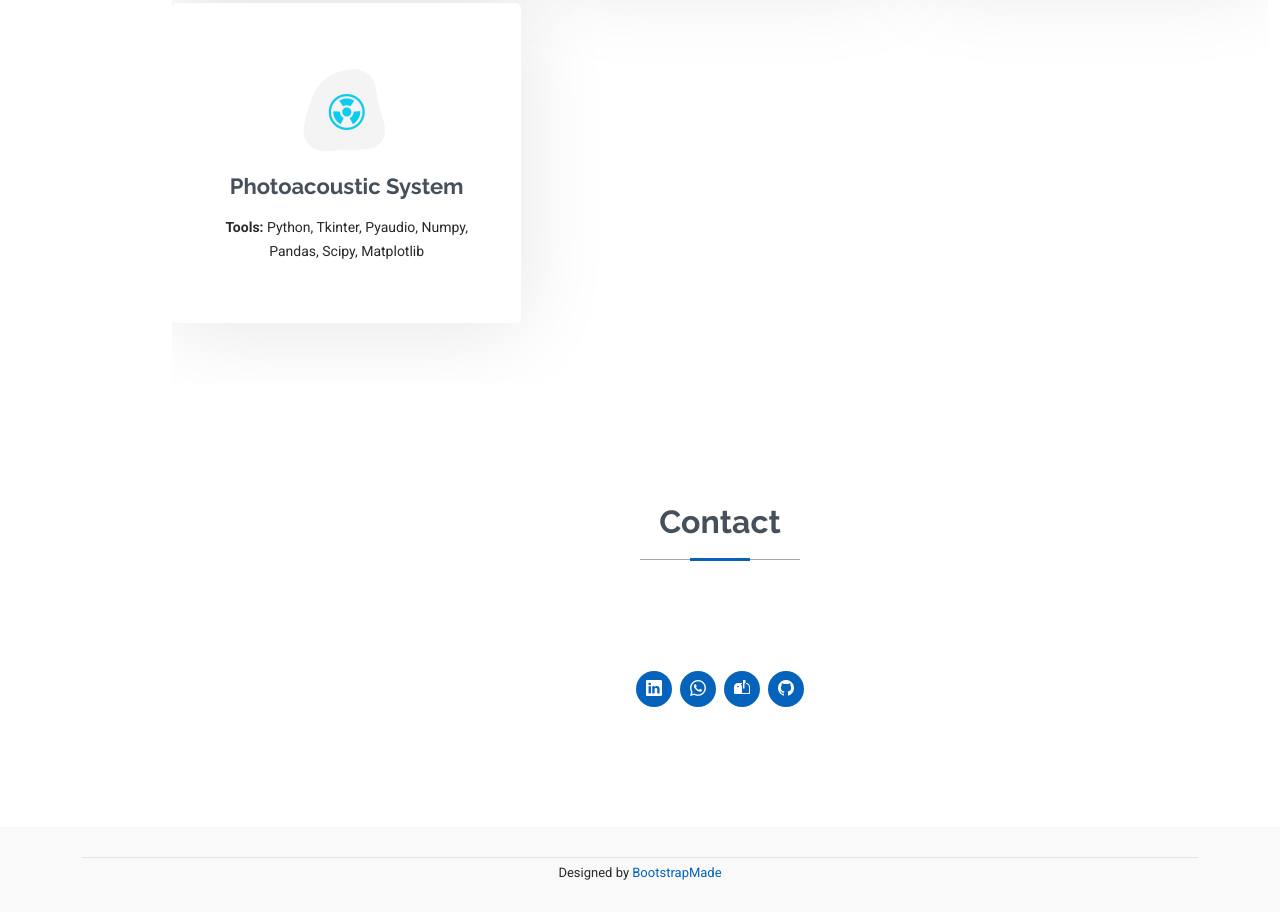
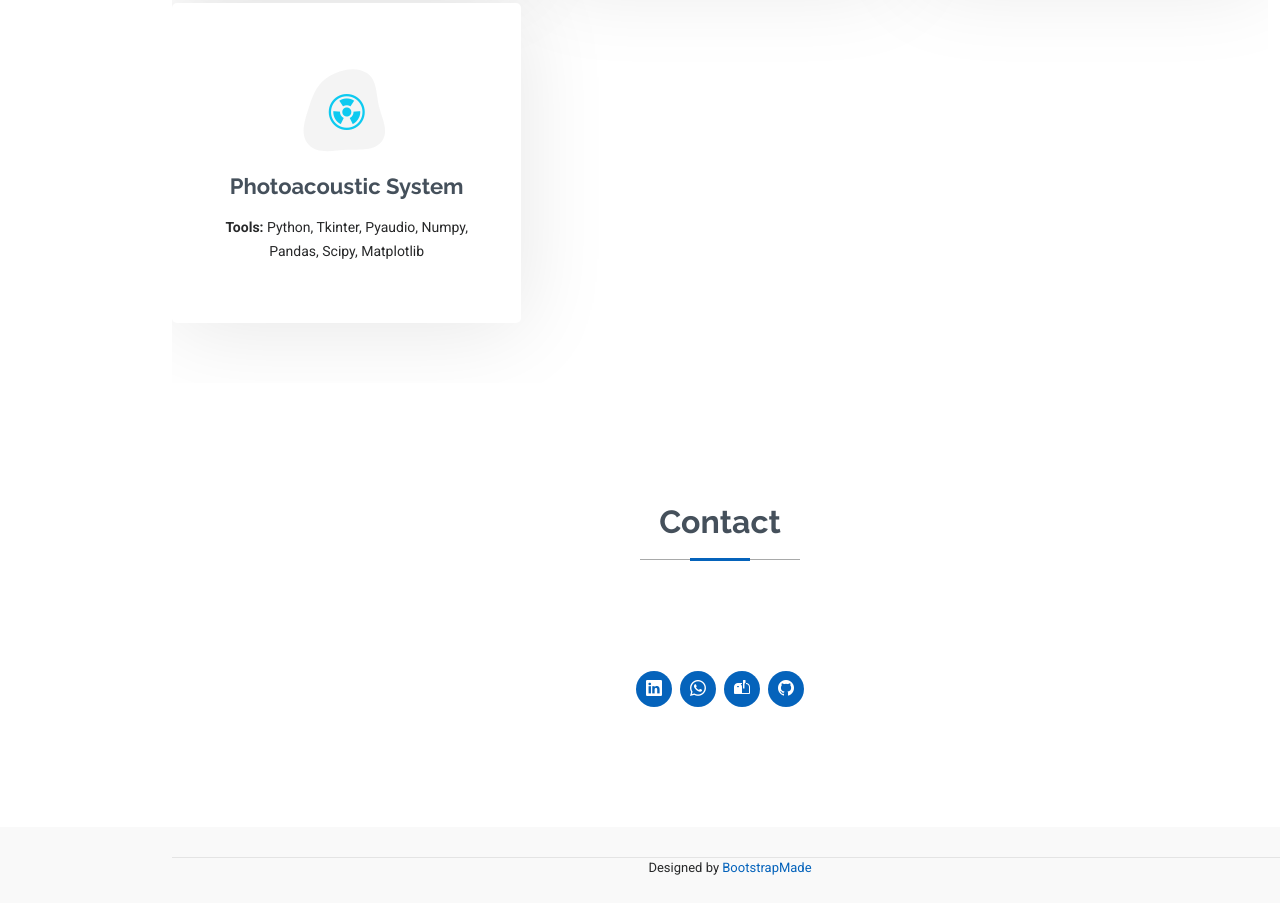
Before and after one commit to ImtiyasAzzahra/test, a plain HTML site: page docs/index.html in a window 1280 px wide. Shown: the part 3061-3973 px from the top of the page. Drawn offline with Linux system fonts and the light colour scheme.

Commit message:
update index.html

```diff
--- a/docs/index.html
+++ b/docs/index.html
@@ -285,7 +285,7 @@
 
   <footer id="footer" class="footer position-relative light-background">
 
-    <div class="container">
+    <div class="container" style="margin-left: 12.5%; line-height: 10px;">
       <div class="copyright credits">
         <!-- All the links in the footer should remain intact. -->
         <!-- You can delete the links only if you've purchased the pro version. -->
```
